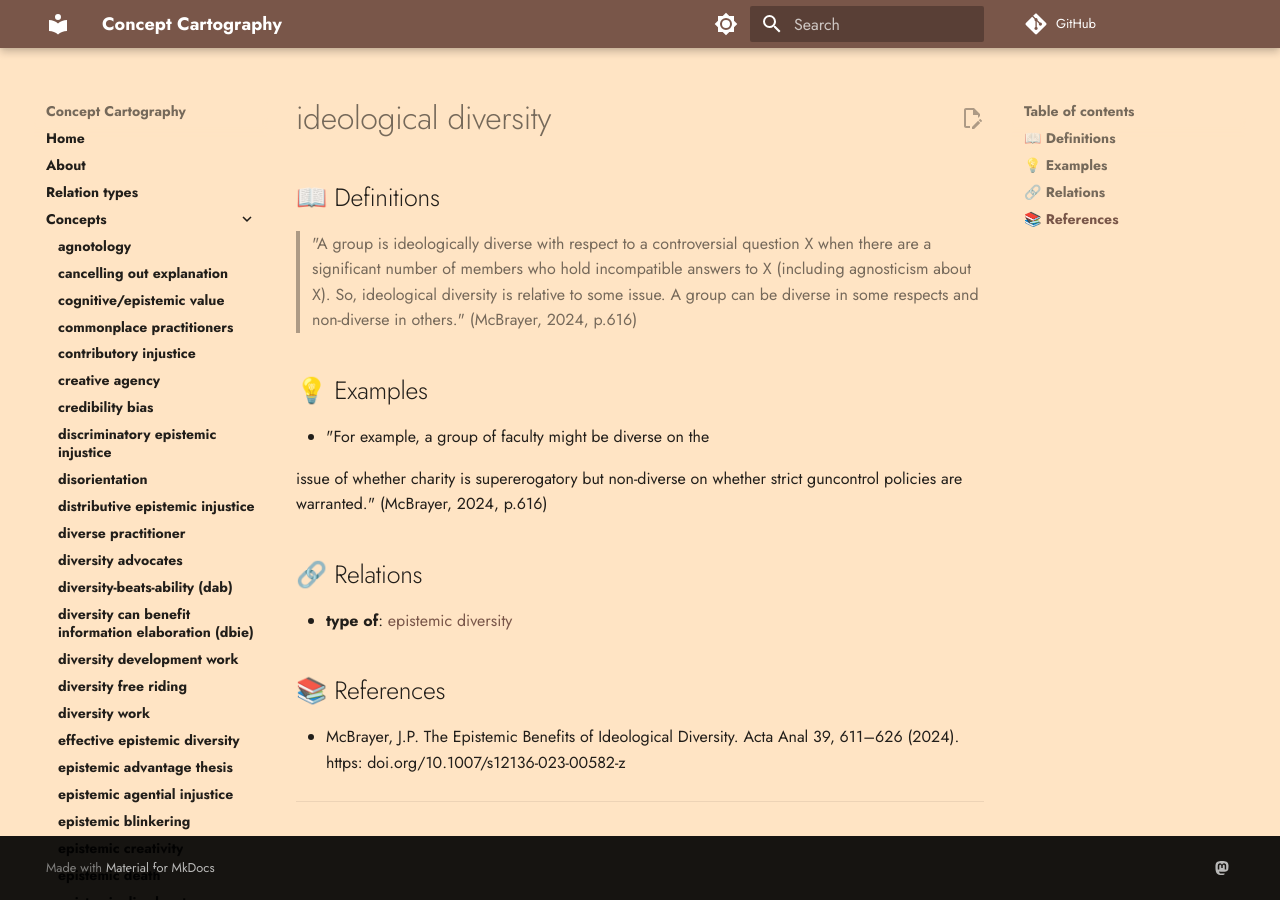
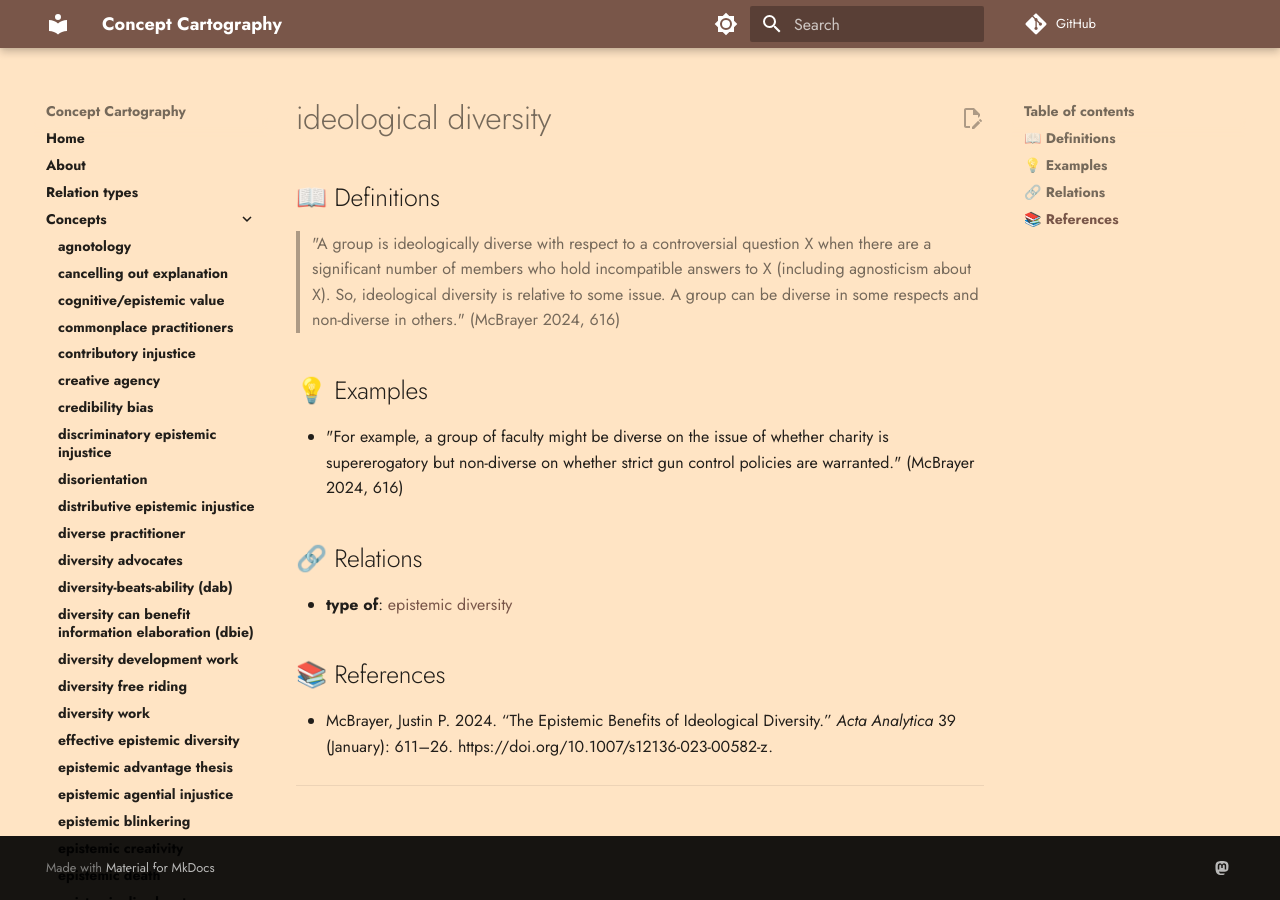
Before and after one commit to conceptcartography/conceptcartography, an MkDocs documentation site: the page built from docs/concepts/ideological-diversity.md, in a window 1280 px wide. Built offline with MkDocs 1.6.1 and Material for MkDocs 9.7.7, drawn with Linux system fonts in a browser that asks for light colours; comment, search, counter and statistics services are not loaded; the version menu is left out.

Commit message:
Update reference format

```diff
--- a/docs/concepts/ideological-diversity.md
+++ b/docs/concepts/ideological-diversity.md
@@ -2,13 +2,11 @@
 
 ## 📖 Definitions
 
-> "A group is ideologically diverse with respect to a controversial question X when there are a significant number of members who hold incompatible answers to X (including agnosticism about X). So, ideological diversity is relative to some issue. A group can be diverse in some respects and non-diverse in others." (McBrayer, 2024, p.616)
+> "A group is ideologically diverse with respect to a controversial question X when there are a significant number of members who hold incompatible answers to X (including agnosticism about X). So, ideological diversity is relative to some issue. A group can be diverse in some respects and non-diverse in others." (McBrayer 2024, 616)
 
 ## 💡 Examples
 
-- "For example, a group of faculty might be diverse on the
-
-issue of whether charity is supererogatory but non-diverse on whether strict guncontrol policies are warranted." (McBrayer, 2024, p.616)
+- "For example, a group of faculty might be diverse on the issue of whether charity is supererogatory but non-diverse on whether strict gun control policies are warranted." (McBrayer 2024, 616)
 
 ## 🔗 Relations
 
@@ -16,7 +14,7 @@ issue of whether charity is supererogatory but non-diverse on whether strict gun
 
 ## 📚 References
 
-- McBrayer, J.P. The Epistemic Benefits of Ideological Diversity. Acta Anal 39, 611–626 (2024). https: doi.org/10.1007/s12136-023-00582-z
+- McBrayer, Justin P. 2024. “The Epistemic Benefits of Ideological Diversity.” _Acta Analytica_ 39 (January): 611–26. https://doi.org/10.1007/s12136-023-00582-z.
 
 ---
 
```
